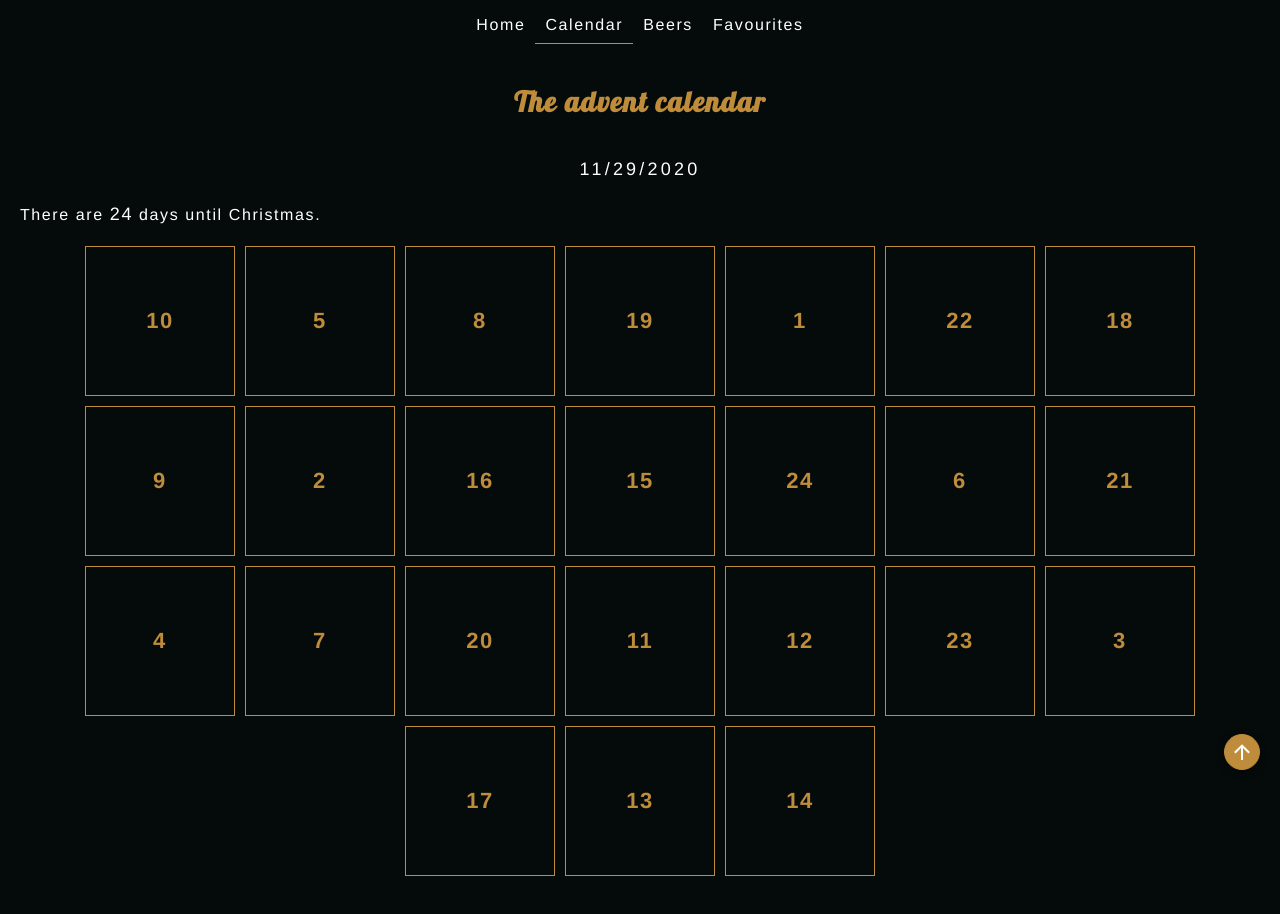
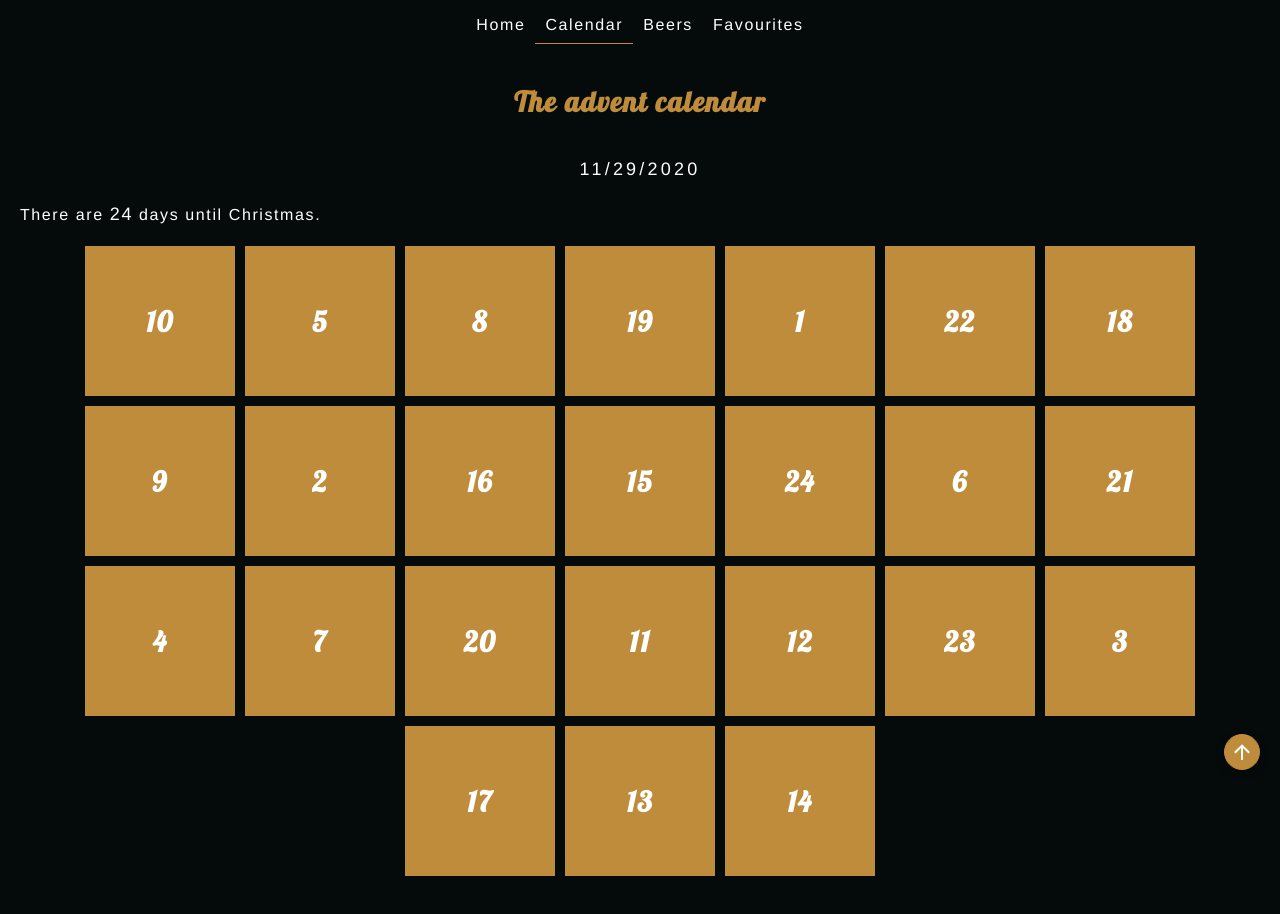
Before and after one commit to Fractalbonita/advent-calendar, a Vue app: page /#/calendar in a window 1280 px wide. Shown: the top 914 px of the page. Built offline with nearby package versions, Linux system fonts and the light colour scheme; data requests are answered from the project's data file.

Commit message:
Add design

```diff
--- a/src/components/CalendarWindow.vue
+++ b/src/components/CalendarWindow.vue
@@ -1,14 +1,19 @@
 <template>
   <div v-if="openWindow" key="window-open" class="window window--open">
     <p class="window__overline">{{ windowNumber }}</p>
-    <h2 v-on:click.stop="$emit('open-window')" class="window__headline-2">
+    <h2
+      v-on:click.stop="$emit('open-window')"
+      class="window__headline window__headline--open"
+    >
       {{ beer.name }}
     </h2>
     <p class="window__subtitle-1">{{ beer.category }}</p>
     <p class="window__subtitle-2">{{ beer.brewery }}</p>
   </div>
   <div v-else key="window-closed" class="window window--closed">
-    <h2 class="window__headline-2">{{ windowNumber }}</h2>
+    <h1 class="window__headline window__headline--closed">
+      {{ windowNumber }}
+    </h1>
   </div>
 </template>
 
@@ -35,37 +40,70 @@ export default Vue.extend({
   width: 150px;
 
   &__overline {
+    font-family: 'Lobster';
     font-size: $overline-size;
-    margin: 0.5rem;
-    word-break: noraml;
+    font-weight: normal;
+    margin: 0.2rem 0.5rem;
   }
-  &__headline-2 {
+  &__headline {
     -webkit-line-clamp: 2;
     -webkit-box-orient: vertical;
-    color: $primary-color;
     display: -webkit-box;
-    font-size: $headline-2-size;
+    font-family: 'Lobster';
+    font-weight: bold;
+    letter-spacing: 0.1rem;
     margin: 0.5rem;
     overflow: hidden;
+    word-break: noraml;
+
+    &--open {
+      color: $primary-color;
+      font-size: $headline-3-size;
+
+      &:hover,
+      &:focus {
+        color: $secondary-color;
+      }
+    }
+    &--closed {
+      color: $text-color;
+      font-size: $headline-1-size;
+
+      &:hover,
+      &:focus {
+        color: $primary-color;
+      }
+    }
   }
   &__subtitle-1 {
     font-size: $subtitle-1-size;
-    margin: 0.5rem;
+    font-weight: normal;
+    margin: 0.2rem 0.5rem;
   }
   &__subtitle-2 {
     -webkit-line-clamp: 1;
     -webkit-box-orient: vertical;
     display: -webkit-box;
     font-size: $subtitle-2-size;
-    margin: 0.5rem;
+    font-weight: normal;
+    margin: 0.2rem 0.5rem;
     overflow: hidden;
+    word-break: noraml;
   }
   &--closed {
+    background-color: $primary-color;
     border: 1px solid $primary-color;
     text-align: center;
+
+    &:hover,
+    &:focus {
+      background-color: $surface-color;
+      border: 1px solid $primary-color;
+    }
   }
   &--open {
-    border: 1px solid $primary-color;
+    background-color: $surface-color;
+    border: 1px solid $surface-color;
     text-align: center;
   }
 }
```
